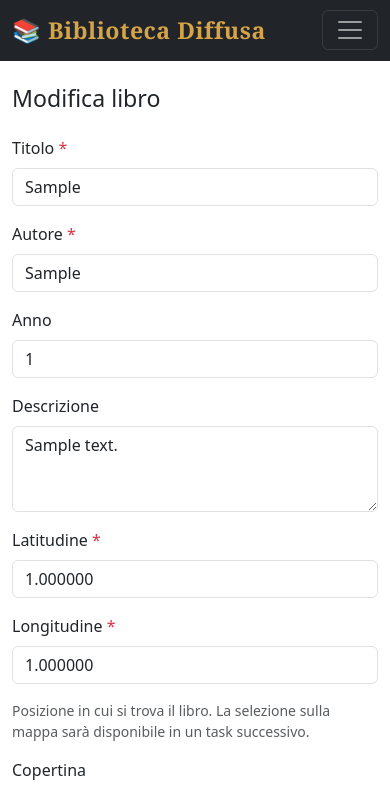
After one commit to giusepperendali/biblioteca-diffusa, a Flask app: page /libri/1/modifica in a window 390 px wide. The commit adds this page. Shown: the top 787 px of the page. Run offline with Flask 3, Linux system fonts and the light colour scheme; the visitor is signed in with stand-in values (Sample User, id 1); tables that the repository leaves empty hold one stand-in row (values such as "Sample post").

Commit message:
T3: gestione libri e copertine (CRUD + upload)
- models/libro.py: CRUD dei libri (crea, trova_per_id, trova_per_utente,
  aggiorna, elimina)
- controllers/libri.py: Blueprint con lista/nuovo/modifica/elimina; upload
  copertina in static/uploads con nome univoco, validazione estensione,
  protezione proprietario (ogni utente gestisce solo i propri libri)
- views: libri_lista.html (card con miniatura) e libro_form.html (aggiungi/modifica)
- Miniature ottenute via CSS (object-fit), senza librerie immagini (no Pillow):
  scelta di fedelta' alle dispense
- config.py: estensioni ammesse e MAX_CONTENT_LENGTH (4 MB)
- base.html: voce di menu "I miei libri"; profilo: pulsante di gestione
- tests/test_t3.py: 8 verifiche (CRUD, upload, estensione non valida,
  protezione 403, eliminazione con rimozione file) - tutte superate

Co-Authored-By: Claude Opus 4.8 (1M context) <noreply@anthropic.com>

```diff
--- a/app.py
+++ b/app.py
@@ -7,6 +7,7 @@ from flask import Flask
 
 from controllers.main import main_bp
 from controllers.auth import auth_bp
+from controllers.libri import libri_bp
 
 
 def create_app():
@@ -26,6 +27,7 @@ def create_app():
     # Registrazione dei Blueprint (un modulo Controller per area funzionale)
     app.register_blueprint(main_bp)
     app.register_blueprint(auth_bp)
+    app.register_blueprint(libri_bp)
 
     return app
 
--- a/config.py
+++ b/config.py
@@ -19,3 +19,9 @@ class Config:
     MYSQL_USER = os.environ.get("MYSQL_USER", "biblioteca")
     MYSQL_PASSWORD = os.environ.get("MYSQL_PASSWORD", "bibliopw")
     MYSQL_DB = os.environ.get("MYSQL_DB", "biblioteca_diffusa")
+
+    # --- Upload delle copertine dei libri (Task T3) ---
+    # Estensioni immagine ammesse e dimensione massima del file caricato.
+    ESTENSIONI_COPERTINA = {"png", "jpg", "jpeg", "gif", "webp"}
+    # Flask rifiuta automaticamente le richieste piu' grandi di MAX_CONTENT_LENGTH.
+    MAX_CONTENT_LENGTH = 4 * 1024 * 1024  # 4 MB
--- /dev/null
+++ b/controllers/libri.py
@@ -0,0 +1,177 @@
+# controllers/libri.py — Controller per la gestione dei libri dell'utente.
+# CRUD dei libri posseduti (lista, aggiunta, modifica, eliminazione) con upload
+# della copertina. Le rotte sono protette: ogni utente gestisce solo i propri
+# libri. La miniatura della copertina e' resa via CSS in fase di visualizzazione.
+import os
+import uuid
+
+from flask import (
+    Blueprint, render_template, request, redirect, url_for, session, flash,
+    current_app, abort
+)
+
+from config import Config
+from models.libro import Libro
+from models.utente import Utente
+from controllers.auth import login_richiesto
+
+libri_bp = Blueprint("libri", __name__)
+
+
+def _estensione_consentita(nome_file):
+    """True se l'estensione del file e' tra quelle ammesse per le copertine."""
+    return (
+        "." in nome_file
+        and nome_file.rsplit(".", 1)[1].lower() in Config.ESTENSIONI_COPERTINA
+    )
+
+
+def _salva_copertina(file_caricato):
+    """Salva l'immagine caricata in static/uploads con un nome univoco.
+
+    Restituisce il nome del file salvato, oppure None se non e' stato caricato
+    alcun file. Solleva ValueError se l'estensione non e' ammessa.
+    """
+    if not file_caricato or file_caricato.filename == "":
+        return None
+    if not _estensione_consentita(file_caricato.filename):
+        raise ValueError("Formato immagine non supportato.")
+
+    estensione = file_caricato.filename.rsplit(".", 1)[1].lower()
+    nome_univoco = "%s.%s" % (uuid.uuid4().hex, estensione)
+    cartella = os.path.join(current_app.static_folder, "uploads")
+    os.makedirs(cartella, exist_ok=True)
+    file_caricato.save(os.path.join(cartella, nome_univoco))
+    return nome_univoco
+
+
+def _rimuovi_copertina(nome_file):
+    """Elimina dal disco il file di copertina, se presente."""
+    if not nome_file:
+        return
+    percorso = os.path.join(current_app.static_folder, "uploads", nome_file)
+    if os.path.exists(percorso):
+        os.remove(percorso)
+
+
+def _libro_di_proprieta(libro_id):
+    """Restituisce il libro se appartiene all'utente in sessione, altrimenti
+    interrompe con 403/404."""
+    libro = Libro.trova_per_id(libro_id)
+    if libro is None:
+        abort(404)
+    if libro["utente_id"] != session["utente_id"]:
+        abort(403)
+    return libro
+
+
+@libri_bp.route("/libri")
+@login_richiesto
+def lista():
+    """Elenco dei libri dell'utente autenticato."""
+    libri = Libro.trova_per_utente(session["utente_id"])
+    return render_template("libri_lista.html", libri=libri)
+
+
+@libri_bp.route("/libri/nuovo", methods=["GET", "POST"])
+@login_richiesto
+def nuovo():
+    utente = Utente.trova_per_id(session["utente_id"])
+    if request.method == "POST":
+        dati, errore = _leggi_form()
+        if errore:
+            flash(errore, "danger")
+            return render_template("libro_form.html", libro=dati, azione="nuovo")
+        try:
+            copertina = _salva_copertina(request.files.get("copertina"))
+        except ValueError as e:
+            flash(str(e), "danger")
+            return render_template("libro_form.html", libro=dati, azione="nuovo")
+
+        Libro.crea(
+            session["utente_id"], dati["titolo"], dati["autore"], dati["anno"],
+            dati["descrizione"], copertina, dati["lat"], dati["lon"],
+        )
+        flash("Libro aggiunto alla tua biblioteca.", "success")
+        return redirect(url_for("libri.lista"))
+
+    # GET: precompila le coordinate con quelle del profilo dell'utente
+    iniziale = {"lat": utente["lat"], "lon": utente["lon"]}
+    return render_template("libro_form.html", libro=iniziale, azione="nuovo")
+
+
+@libri_bp.route("/libri/<int:libro_id>/modifica", methods=["GET", "POST"])
+@login_richiesto
+def modifica(libro_id):
+    libro = _libro_di_proprieta(libro_id)
+    if request.method == "POST":
+        dati, errore = _leggi_form()
+        if errore:
+            flash(errore, "danger")
+            dati["id"] = libro_id
+            dati["copertina"] = libro["copertina"]
+            return render_template("libro_form.html", libro=dati, azione="modifica")
+        try:
+            nuova_copertina = _salva_copertina(request.files.get("copertina"))
+        except ValueError as e:
+            flash(str(e), "danger")
+            dati["id"] = libro_id
+            dati["copertina"] = libro["copertina"]
+            return render_template("libro_form.html", libro=dati, azione="modifica")
+
+        # Se e' stata caricata una nuova copertina, rimuovi la vecchia
+        if nuova_copertina:
+            _rimuovi_copertina(libro["copertina"])
+
+        Libro.aggiorna(
+            libro_id, dati["titolo"], dati["autore"], dati["anno"],
+            dati["descrizione"], dati["lat"], dati["lon"], copertina=nuova_copertina,
+        )
+        flash("Libro aggiornato.", "success")
+        return redirect(url_for("libri.lista"))
+
+    return render_template("libro_form.html", libro=libro, azione="modifica")
+
+
+@libri_bp.route("/libri/<int:libro_id>/elimina", methods=["POST"])
+@login_richiesto
+def elimina(libro_id):
+    libro = _libro_di_proprieta(libro_id)
+    _rimuovi_copertina(libro["copertina"])
+    Libro.elimina(libro_id)
+    flash("Libro eliminato.", "info")
+    return redirect(url_for("libri.lista"))
+
+
+def _leggi_form():
+    """Legge e valida i campi del form libro.
+
+    Restituisce (dati, errore): 'errore' e' None se i dati sono validi.
+    """
+    dati = {
+        "titolo": request.form.get("titolo", "").strip(),
+        "autore": request.form.get("autore", "").strip(),
+        "descrizione": request.form.get("descrizione", "").strip() or None,
+    }
+
+    if not dati["titolo"] or not dati["autore"]:
+        return dati, "Titolo e autore sono obbligatori."
+
+    # Anno: facoltativo, ma se presente deve essere un numero
+    anno_raw = request.form.get("anno", "").strip()
+    if anno_raw:
+        try:
+            dati["anno"] = int(anno_raw)
+        except ValueError:
+            return dati, "L'anno deve essere un numero."
+    else:
+        dati["anno"] = None
+
+    # Coordinate: obbligatorie e numeriche (la geolocalizzazione e' centrale)
+    try:
+        dati["lat"] = float(request.form.get("lat", "").strip())
+        dati["lon"] = float(request.form.get("lon", "").strip())
+    except ValueError:
+        return dati, "Latitudine e longitudine sono obbligatorie e numeriche."
+
+    return dati, None
--- a/static/css/style.css
+++ b/static/css/style.css
@@ -45,6 +45,32 @@ main {
     font-size: 1.25rem;
 }
 
+/* --- Miniature delle copertine dei libri ---
+   La "miniatura" e' ottenuta ridimensionando l'immagine in fase di
+   visualizzazione con i CSS (object-fit), senza librerie di elaborazione. */
+.cover-thumb {
+    height: 220px;
+    object-fit: cover;
+}
+
+/* Segnaposto quando il libro non ha copertina */
+.cover-placeholder {
+    display: flex;
+    align-items: center;
+    justify-content: center;
+    font-size: 4rem;
+    background-color: #f1f1f1;
+    color: #adb5bd;
+}
+
+/* Anteprima piccola della copertina nel form di modifica */
+.cover-thumb-small {
+    height: 120px;
+    width: auto;
+    object-fit: cover;
+    border-radius: 4px;
+}
+
 /* --- Galleria: immagini con altezza uniforme ed effetto al passaggio del mouse --- */
 .gallery-img {
     width: 100%;
--- a/views/templates/base.html
+++ b/views/templates/base.html
@@ -31,6 +31,9 @@
             <div class="collapse navbar-collapse" id="navContenuto">
                 <ul class="navbar-nav ms-auto">
                     {% if session.utente_id %}
+                    <li class="nav-item">
+                        <a class="nav-link" href="{{ url_for('libri.lista') }}">I miei libri</a>
+                    </li>
                     <li class="nav-item">
                         <a class="nav-link" href="{{ url_for('auth.profilo') }}">
                             👤 {{ session.utente_nome }}
--- /dev/null
+++ b/views/templates/libro_form.html
@@ -0,0 +1,84 @@
+{# libro_form.html — Form per aggiungere o modificare un libro.
+   Usato sia per la creazione (azione='nuovo') sia per la modifica
+   (azione='modifica'). enctype multipart per consentire l'upload della copertina. #}
+{% extends "base.html" %}
+
+{% block titolo %}
+{{ 'Modifica libro' if azione == 'modifica' else 'Nuovo libro' }} &middot; Biblioteca Diffusa
+{% endblock %}
+
+{% block contenuto %}
+<div class="row justify-content-center">
+    <div class="col-lg-7">
+        <h1 class="h3 mb-4">{{ 'Modifica libro' if azione == 'modifica' else 'Aggiungi un libro' }}</h1>
+
+        <form method="post"
+              action="{% if azione == 'modifica' %}{{ url_for('libri.modifica', libro_id=libro.id) }}{% else %}{{ url_for('libri.nuovo') }}{% endif %}"
+              enctype="multipart/form-data">
+
+            <div class="mb-3">
+                <label for="titolo" class="form-label">Titolo <span class="text-danger">*</span></label>
+                <input type="text" class="form-control" id="titolo" name="titolo"
+                       value="{{ libro.titolo or '' }}" required>
+            </div>
+
+            <div class="row">
+                <div class="col-sm-8 mb-3">
+                    <label for="autore" class="form-label">Autore <span class="text-danger">*</span></label>
+                    <input type="text" class="form-control" id="autore" name="autore"
+                           value="{{ libro.autore or '' }}" required>
+                </div>
+                <div class="col-sm-4 mb-3">
+                    <label for="anno" class="form-label">Anno</label>
+                    <input type="number" class="form-control" id="anno" name="anno"
+                           value="{{ libro.anno if libro.anno is not none else '' }}">
+                </div>
+            </div>
+
+            <div class="mb-3">
+                <label for="descrizione" class="form-label">Descrizione</label>
+                <textarea class="form-control" id="descrizione" name="descrizione"
+                          rows="3">{{ libro.descrizione or '' }}</textarea>
+            </div>
+
+            <div class="row">
+                <div class="col-sm-6 mb-3">
+                    <label for="lat" class="form-label">Latitudine <span class="text-danger">*</span></label>
+                    <input type="number" step="any" class="form-control" id="lat" name="lat"
+                           value="{{ libro.lat if libro.lat is not none else '' }}" required>
+                </div>
+                <div class="col-sm-6 mb-3">
+                    <label for="lon" class="form-label">Longitudine <span class="text-danger">*</span></label>
+                    <input type="number" step="any" class="form-control" id="lon" name="lon"
+                           value="{{ libro.lon if libro.lon is not none else '' }}" required>
+                </div>
+            </div>
+            <p class="form-text mt-0 mb-3">
+                Posizione in cui si trova il libro. La selezione sulla mappa sar&agrave;
+                disponibile in un task successivo.
+            </p>
+
+            <div class="mb-3">
+                <label for="copertina" class="form-label">Copertina</label>
+                {% if azione == 'modifica' and libro.copertina %}
+                <div class="mb-2">
+                    <img src="{{ url_for('static', filename='uploads/' ~ libro.copertina) }}"
+                         class="cover-thumb-small" alt="Copertina attuale">
+                    <span class="text-muted small d-block">Copertina attuale (carica un file per sostituirla)</span>
+                </div>
+                {% endif %}
+                <input type="file" class="form-control" id="copertina" name="copertina"
+                       accept="image/png, image/jpeg, image/gif, image/webp">
+                <div class="form-text">Formati: PNG, JPG, GIF, WEBP. Max 4 MB.</div>
+            </div>
+
+            <div class="d-flex gap-2">
+                <button type="submit" class="btn btn-primary">
+                    {{ 'Salva modifiche' if azione == 'modifica' else 'Aggiungi libro' }}
+                </button>
+                <a href="{{ url_for('libri.lista') }}" class="btn btn-outline-secondary">Annulla</a>
+            </div>
+        </form>
+    </div>
+</div>
+{% endblock %}
--- a/views/templates/profilo.html
+++ b/views/templates/profilo.html
@@ -49,9 +49,9 @@
             </div>
         </div>
 
-        <p class="text-muted small mt-3">
-            La gestione dei libri (aggiunta, copertine) sar&agrave; disponibile dal Task&nbsp;T3.
-        </p>
+        <div class="mt-4">
+            <a href="{{ url_for('libri.lista') }}" class="btn btn-primary">📚 Gestisci i miei libri</a>
+        </div>
     </div>
 </div>
 {% endblock %}
```
Also changed, not shown: models/libro.py (added, +101 -0 lines), tests/test_t3.py (added, +101 -0 lines), views/templates/libri_lista.html (added, +51 -0 lines), README.md.
